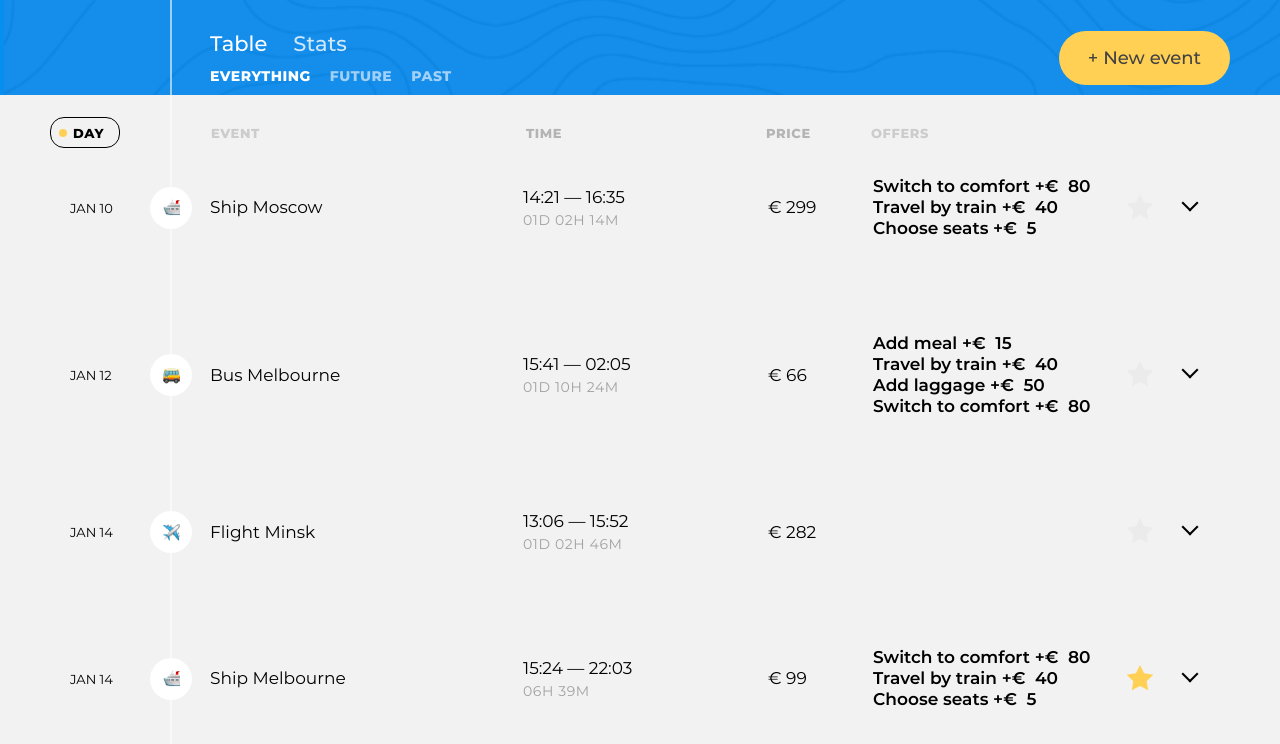
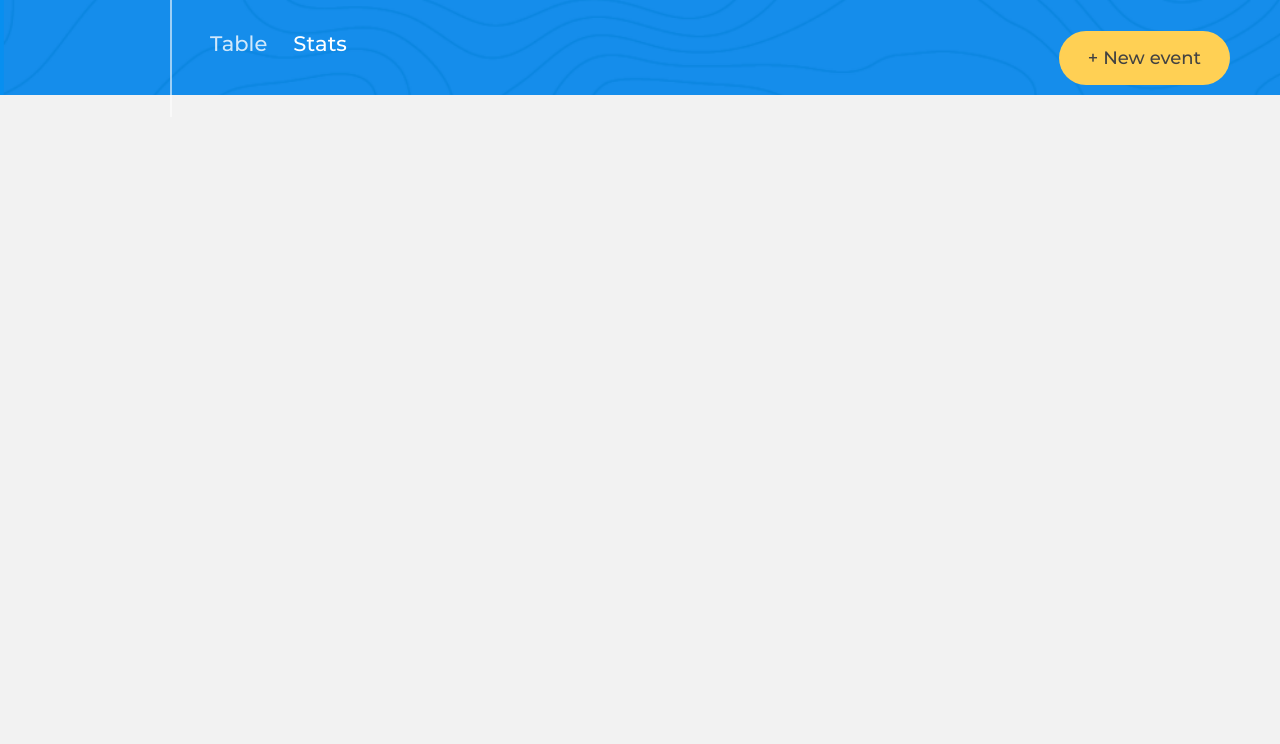
Before and after one commit to wristork/1970839-big-trip-16, a website built with webpack: page public/index.html in a window 1280 px wide. Both pictures are taken after a click on the link "Stats". Shown: the part 68-812 px from the top of the page. Built offline with nearby package versions, Linux system fonts and the light colour scheme.

Commit message:
Смена экранов

```diff
--- a/public/index.html
+++ b/public/index.html
@@ -15,6 +15,16 @@
         <img class="page-header__logo" src="img/logo.png" width="42" height="42" alt="Trip logo">
 
         <div class="trip-main">
+          <div class="trip-main__trip-controls  trip-controls">
+            <div class="trip-controls__navigation">
+              <h2 class="visually-hidden">Switch trip view</h2>
+              <nav class="trip-controls__trip-tabs  trip-tabs">
+                <a class="trip-tabs__btn  trip-tabs__btn--active" href="#">Table</a>
+                <a class="trip-tabs__btn" href="#">Stats</a>
+              </nav>
+            </div>
+          </div>
+
           <button class="trip-main__event-add-btn  btn  btn--big  btn--yellow" type="button">New event</button>
         </div>
       </div>
--- a/src/const.js
+++ b/src/const.js
@@ -40,3 +40,8 @@ export const FilterTypes = {
   FUTURE: 'future',
   PAST: 'past'
 };
+
+export const MenuItems = {
+  TABLE: 'table',
+  STATS: 'stats'
+};
--- a/src/main.js
+++ b/src/main.js
@@ -1,7 +1,11 @@
 import { generateEvent } from './mock/event';
+import { render, remove, RenderPosition } from './render';
+import { MenuItems } from './const';
 
 import TripPresenter from './presenter/trip-presenter';
 import ControlsPresenter from './presenter/controls-presenter';
+
+import StatsComponent from './view/stats-view';
 
 import EventsModel from './model/events-model';
 import FilterModel from './model/filter-model';
@@ -16,7 +20,9 @@ const filterModel = new FilterModel();
 eventsModel.events = events;
 
 const tripPresenter = new TripPresenter(document.querySelector('.trip-events'), eventsModel, filterModel);
-const controlsPresenter = new ControlsPresenter(document.querySelector('.trip-main'), filterModel, eventsModel);
+const controlsPresenter = new ControlsPresenter(document.querySelector('.trip-controls'), filterModel, eventsModel);
+
+const statsComponent = new StatsComponent();
 
 tripPresenter.init();
 tripPresenter.renderEventList();
@@ -24,3 +30,37 @@ tripPresenter.renderEventList();
 controlsPresenter.init();
 controlsPresenter.renderControls();
 controlsPresenter.renderInfo();
+
+const tabsElement = document.querySelector('.trip-tabs');
+
+tabsElement.addEventListener('click', (evt) => {
+  evt.preventDefault();
+
+  const { target } = evt;
+
+  if (target.tagName !== 'A') {
+    return;
+  }
+
+  for (let child of tabsElement.children) {
+    child.classList.remove('trip-tabs__btn--active');
+  }
+
+  target.classList.add('trip-tabs__btn--active');
+
+  switch(target.textContent.toLowerCase()) {
+    case MenuItems.TABLE:
+      remove(statsComponent);
+
+      tripPresenter.renderEventList();
+      controlsPresenter.renderControls();
+      break;
+
+    case MenuItems.STATS:
+      tripPresenter.clearEventList();
+      controlsPresenter.clearControls();
+
+      render(document.querySelector('.trip-events'), statsComponent, RenderPosition.BEFOREEND);
+      break;
+  }
+});
--- a/src/presenter/controls-presenter.js
+++ b/src/presenter/controls-presenter.js
@@ -1,15 +1,15 @@
 import { render, RenderPosition, remove } from '../render';
-import { UpdateType } from '../const';
+import { UpdateType, FilterTypes } from '../const';
 import { getFilteredEventsByDate } from '../utils/common';
 
-import SiteMenuComponent from '../view/site-menu-view';
-import ControlsMainComponent from '../view/controls-main-view';
+// import SiteMenuComponent from '../view/site-menu-view';
+// import ControlsMainComponent from '../view/controls-main-view';
 import InfoComponent from '../view/info-view';
 import FiltersCompontent from '../view/filters';
 
 export default class ControlsPresenter {
-  #controlsMainComponent = null;
-  #siteMenuComponent = null;
+  // #controlsMainComponent = null;
+  // #siteMenuComponent = null;
   #filtersComponent = null;
   #infoComponent = null;
 
@@ -44,33 +44,36 @@ export default class ControlsPresenter {
   }
 
   init() {
-    this.#controlsMainComponent = new ControlsMainComponent();
-    this.#siteMenuComponent = new SiteMenuComponent();
+    // this.#controlsMainComponent = new ControlsMainComponent();
+    // this.#siteMenuComponent = new SiteMenuComponent();
     this.#filtersComponent = new FiltersCompontent();
     this.#infoComponent = new InfoComponent();
 
     this.#infoComponent.events = this.events;
     this.#filtersComponent.eventLength = this.events.length;
 
-    this.#filtersComponent.addChangeFilterHandler(this.#onFilterTypeChange);
+    // this.#siteMenuComponent.addClickMenuItemHanlder(() => console.log('inner'));
   }
 
   renderControls() {
-    render(this.#controlsElement, this.#controlsMainComponent, RenderPosition.AFTERBEGIN);
+    // render(this.#controlsElement, this.#controlsMainComponent, RenderPosition.AFTERBEGIN);
 
-    render(this.#controlsMainComponent, this.#siteMenuComponent, RenderPosition.BEFOREEND);
-    render(this.#controlsMainComponent, this.#filtersComponent, RenderPosition.BEFOREEND);
+    // render(this.#controlsMainComponent, this.#siteMenuComponent, RenderPosition.BEFOREEND);
+    render(this.#controlsElement, this.#filtersComponent, RenderPosition.BEFOREEND);
+
+    this.#filtersComponent.addChangeFilterHandler(this.#onFilterTypeChange);
   }
 
   renderInfo() {
     if (this.events.length) {
-      render(this.#controlsMainComponent, this.#infoComponent, RenderPosition.BEFOREBEGIN);
+      render(this.#controlsElement, this.#infoComponent, RenderPosition.BEFOREBEGIN);
     }
   }
 
   clearControls() {
-    remove(this.#controlsMainComponent);
-    remove(this.#siteMenuComponent);
+    // remove(this.#controlsMainComponent);
+    // remove(this.#siteMenuComponent);
+    this.#filterModel.setFilterType(FilterTypes.EVERYTHING);
     remove(this.#filtersComponent);
   }
 
--- a/src/presenter/trip-presenter.js
+++ b/src/presenter/trip-presenter.js
@@ -193,8 +193,10 @@ export default class TripPresenter {
     }
   }
 
-  #onChangeFilter = () => {
-    this.clearEventList();
-    this.renderEventList();
+  #onChangeFilter = (updateType) => {
+    if (updateType) {
+      this.clearEventList();
+      this.renderEventList();
+    }
   }
 }
--- a/src/view/site-menu-view.js
+++ b/src/view/site-menu-view.js
@@ -9,7 +9,25 @@ const createSiteMenuTemplate = () => (`<div class="trip-controls__navigation">
 </div>`);
 
 export default class SiteMenuComponent extends AbstractView {
+  #callbacks = {};
+
   get template() {
     return createSiteMenuTemplate();
   }
+
+  addClickMenuItemHanlder(cb) {
+    if (this.#callbacks.menuItemClick === undefined) {
+      this.#callbacks.menuItemClick = cb;
+    }
+
+    this.element.querySelector('.trip-tabs').addEventListener('click', this.#onClickMenuItem);
+  }
+
+  #onClickMenuItem = ({ target }) => {
+    if (target.tagName !== 'A') {
+      return;
+    }
+
+
+  }
 }
--- /dev/null
+++ b/src/view/stats-view.js
@@ -0,0 +1,25 @@
+import AbstractView from './abstract-view';
+
+const createStatsTemplate = () => (
+  `<section class="statistics">
+    <h2 class="visually-hidden">Trip statistics</h2>
+
+    <div class="statistics__item">
+      <canvas class="statistics__chart" id="money" width="900"></canvas>
+    </div>
+
+    <div class="statistics__item">
+      <canvas class="statistics__chart" id="type" width="900"></canvas>
+    </div>
+
+    <div class="statistics__item">
+      <canvas class="statistics__chart" id="time" width="900"></canvas>
+    </div>
+  </section>`
+);
+
+export default class StatsComponent extends AbstractView {
+  get template() {
+    return createStatsTemplate();
+  }
+}
```
